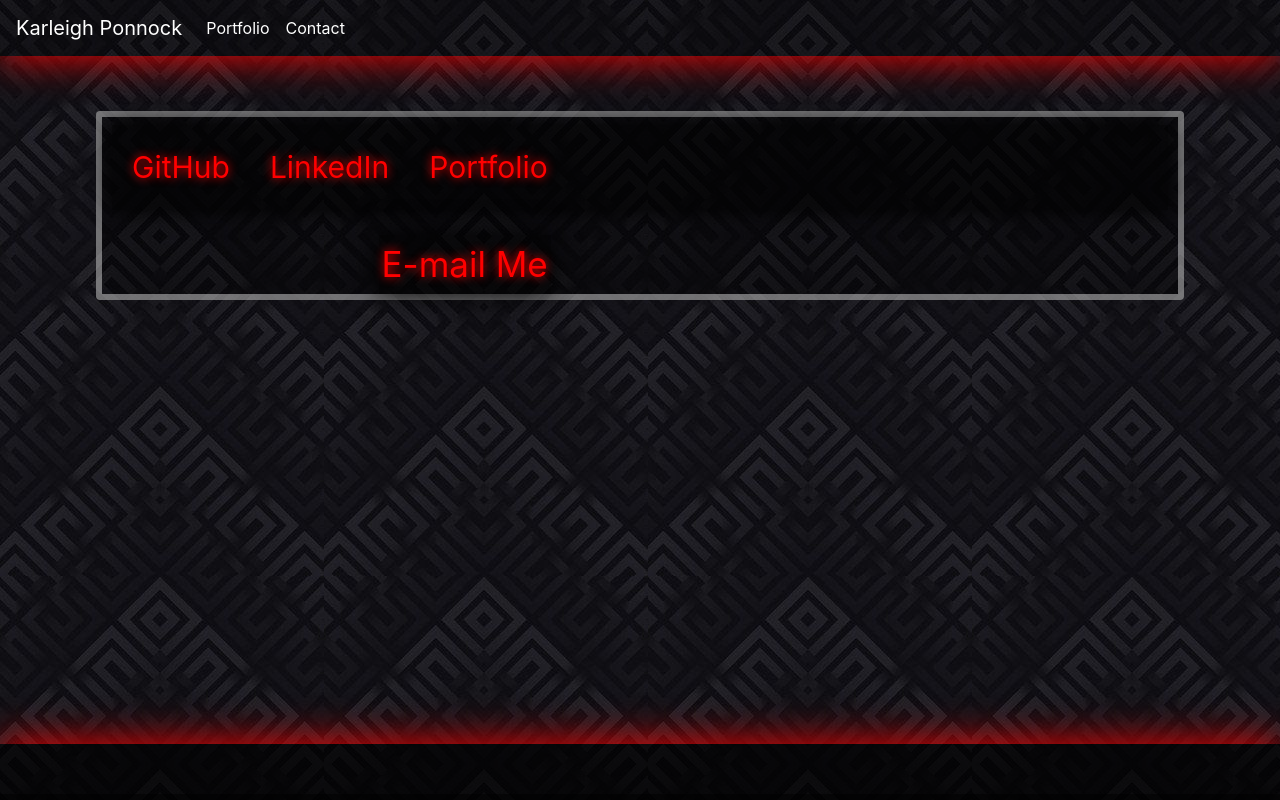
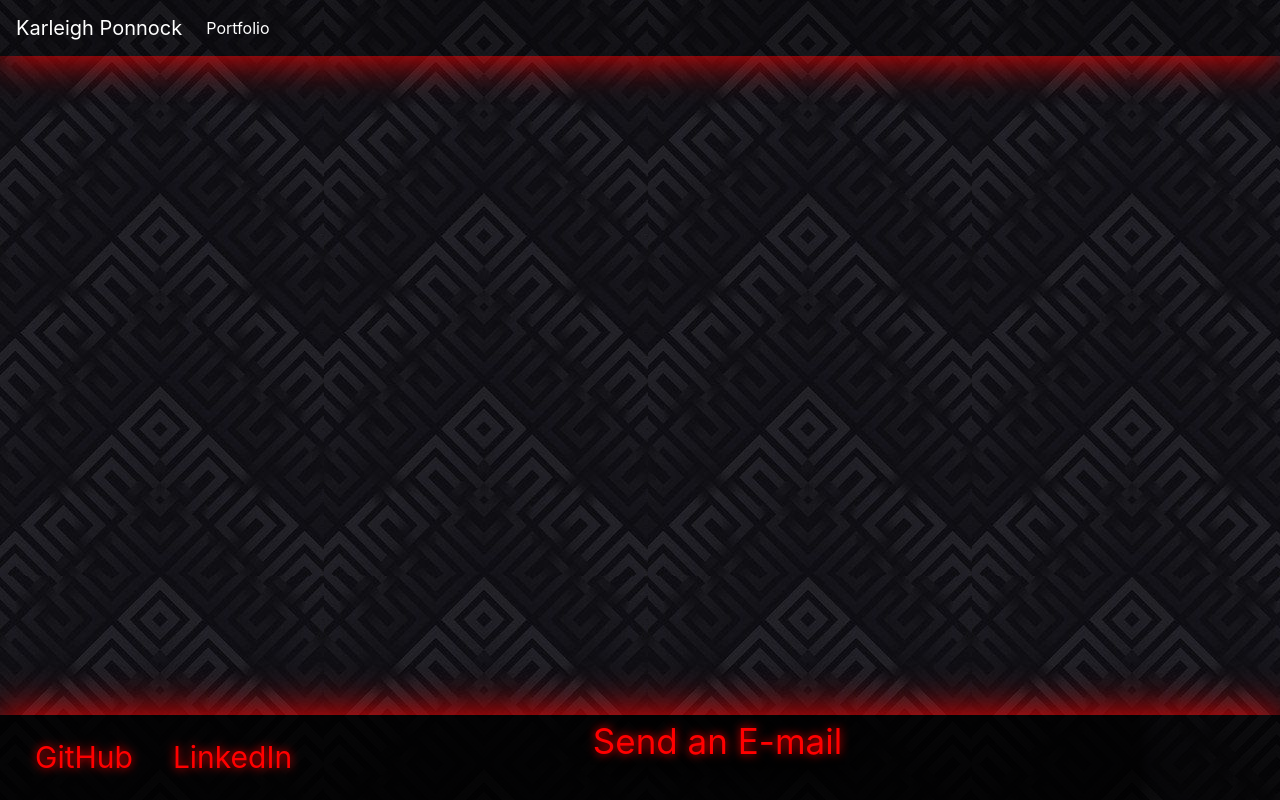
Before and after one commit to karleighponnock/react-portfolio, a React (Create React App) app in the folder portfolio/: page /contact in a window 1280 px wide. Built offline with nearby package versions, Linux system fonts and the light colour scheme.

Commit message:
contact page commented out contact info in footer looks great

```diff
--- a/portfolio/src/App.js
+++ b/portfolio/src/App.js
@@ -18,7 +18,7 @@
         <Wrapper>
           <Route exact path="/" component={Main} />
           <Route exact path="/portfolio" component={Portfolio} />
-          <Route exact path="/contact" component={Contact} />
+          {/* <Route exact path="/contact" component={Contact} /> */}
         </Wrapper>
         <Footer />
       </div>
--- a/portfolio/src/components/Footer/index.js
+++ b/portfolio/src/components/Footer/index.js
@@ -1,11 +1,17 @@
 import React from "react";
 import "./style.css";
 
+
 function Footer() {
   return (
-    <footer className="footer">
-      <span></span>
-    </footer>
+  <footer className="footer">
+        <div class="sites container">
+          <a className="links left" href="https://github.com/karleighponnock" target="_blank">GitHub</a>
+          <a className="links center" href="https://www.linkedin.com/in/karleigh-ponnock-3601421aa/" target="_blank">LinkedIn</a>
+          <a class="email" href="mailto:KarleighPonnock@gmail.com?subject=Subject">
+            Send an E-mail</a>
+      </div>
+  </footer>
   );
 }
 
--- a/portfolio/src/components/Footer/style.css
+++ b/portfolio/src/components/Footer/style.css
@@ -17,3 +17,9 @@
   padding: 3px;
   background: #00000083;
 }
+
+.sites{
+  float: left;
+}
+
+.email{}
--- a/portfolio/src/components/Navbar/index.js
+++ b/portfolio/src/components/Navbar/index.js
@@ -23,14 +23,14 @@
               Portfolio
             </Link>
           </li>
-          <li className="nav-item">
+          {/* <li className="nav-item">
             <Link
               to="/contact"
               className={window.location.pathname === "/contact" ? "nav-link active text" : "nav-link text"}
             >
              Contact
             </Link>
-          </li>
+          </li> */}
         </ul>
       </div>
     </nav>
--- a/portfolio/src/pages/Contact/index.css
+++ b/portfolio/src/pages/Contact/index.css
@@ -42,5 +42,6 @@
 }
 
 .image-text-container{
-    float: right;
+    display: flex;
+    justify-content: center;
 }
--- a/portfolio/src/pages/Contact/index.js
+++ b/portfolio/src/pages/Contact/index.js
@@ -12,21 +12,10 @@
   return (
     <div>
       <Card>
-
-          <div class="sites">
-            <a className="links" href="https://github.com/karleighponnock" target="_blank">GitHub</a>
-            <a className="links" href="https://www.linkedin.com/in/karleigh-ponnock-3601421aa/" target="_blank">LinkedIn</a>
-            <a className="links"
-              href="https://docs.google.com/document/d/1nhMwVQVr0lIefWRi2h9tlmh3rqfbBwkMO2wttVO6wJk/edit?usp=sharing"
-              target="_blank">Portfolio</a>
-        </div>
-
-
         <div className="image-text-container">
 
-
-          <a class="email" href="mailto:KarleighPonnock@gmail.com?subject=E-mail Me! ">
-            E-mail Me</a>
+          <a class="email" href="mailto:KarleighPonnock@gmail.com?subject=Subject">
+            Send an E-mail</a>
         </div>
       </Card>
     </div>
```
